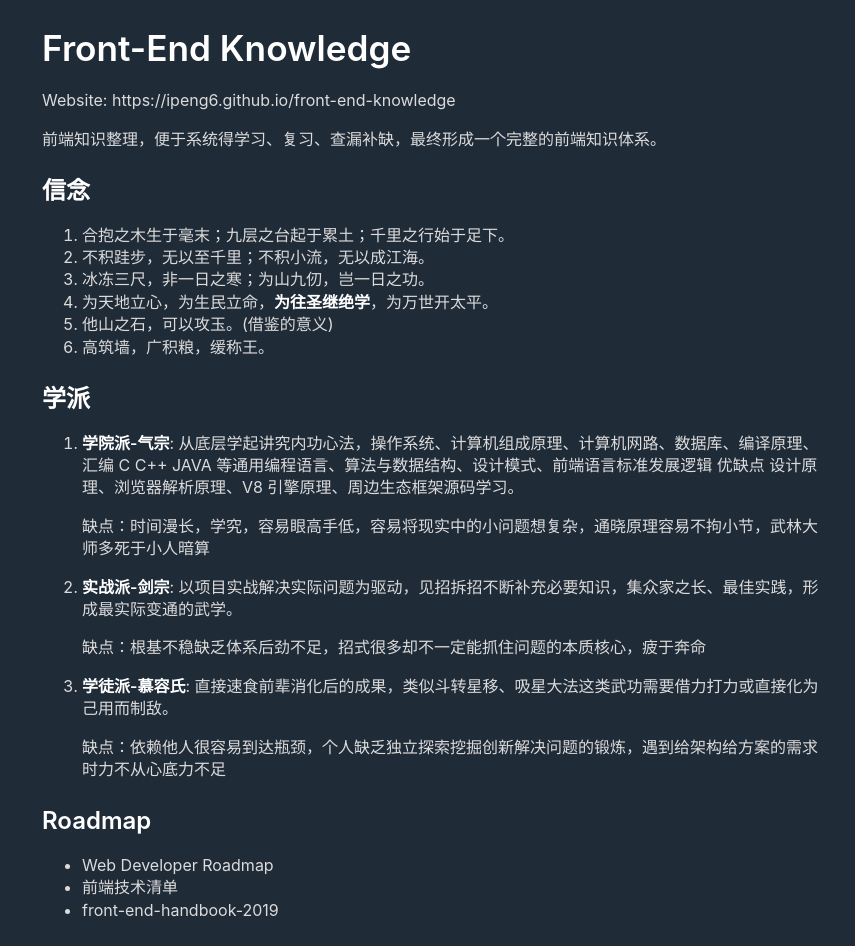
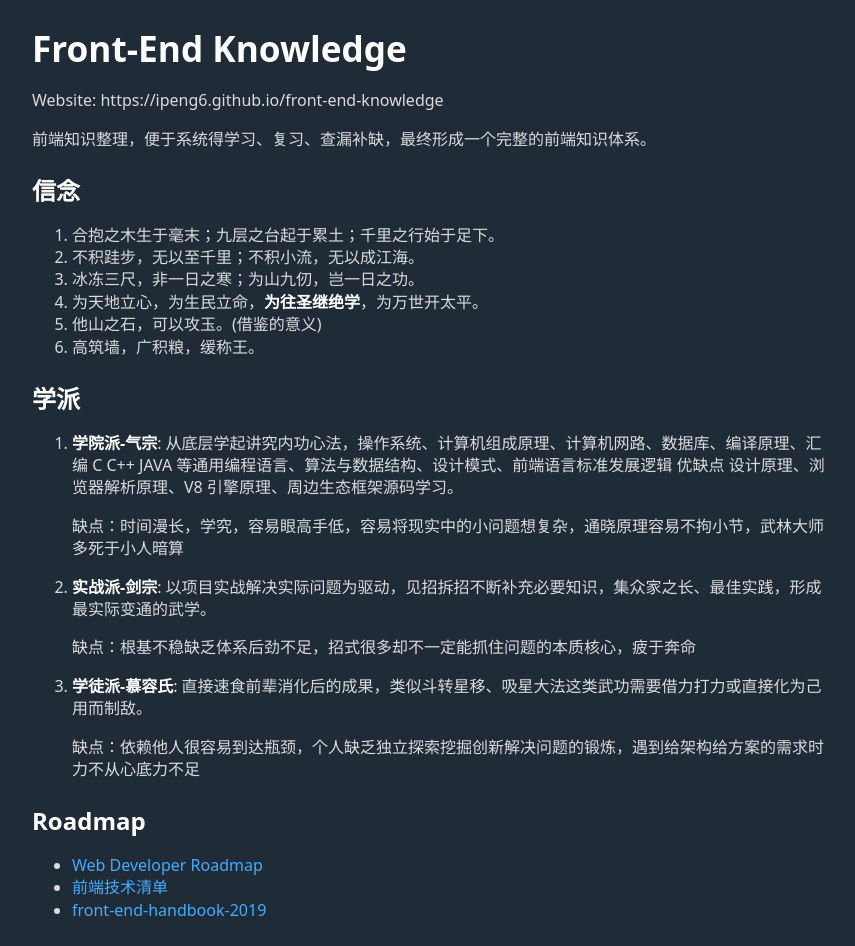
Before and after one commit to iPeng6/goods-mgr, a Next.js app: page /README in a window 1280 px wide. Shown: the top 946 px of the page, without its empty margins (208-1063 px from the left). Built offline with nearby package versions, Linux system fonts and the light colour scheme; a small style sheet from the web is missing.

Commit message:
fix link style

```diff
--- a/pages/_app.tsx
+++ b/pages/_app.tsx
@@ -1,5 +1,4 @@
-import '../styles/globals.css'
-import type { AppProps } from 'next/app'
+import type { AppProps } from 'next/app';
 import { MDXProvider } from '@mdx-js/react';
 import Image from 'next/image';
 
@@ -42,4 +41,4 @@
   );
 }
 
-export default MyApp
+export default MyApp;
--- a/styles/globals.css
+++ /dev/null
@@ -1,16 +0,0 @@
-html,
-body {
-  /* padding: 0;
-  margin: 0; */
-  font-family: -apple-system, BlinkMacSystemFont, Segoe UI, Roboto, Oxygen,
-    Ubuntu, Cantarell, Fira Sans, Droid Sans, Helvetica Neue, sans-serif;
-}
-
-a {
-  color: inherit;
-  text-decoration: none;
-}
-
-* {
-  box-sizing: border-box;
-}
```
Also changed, not shown: 1 other file (tests, documents, lock files or other folders).
